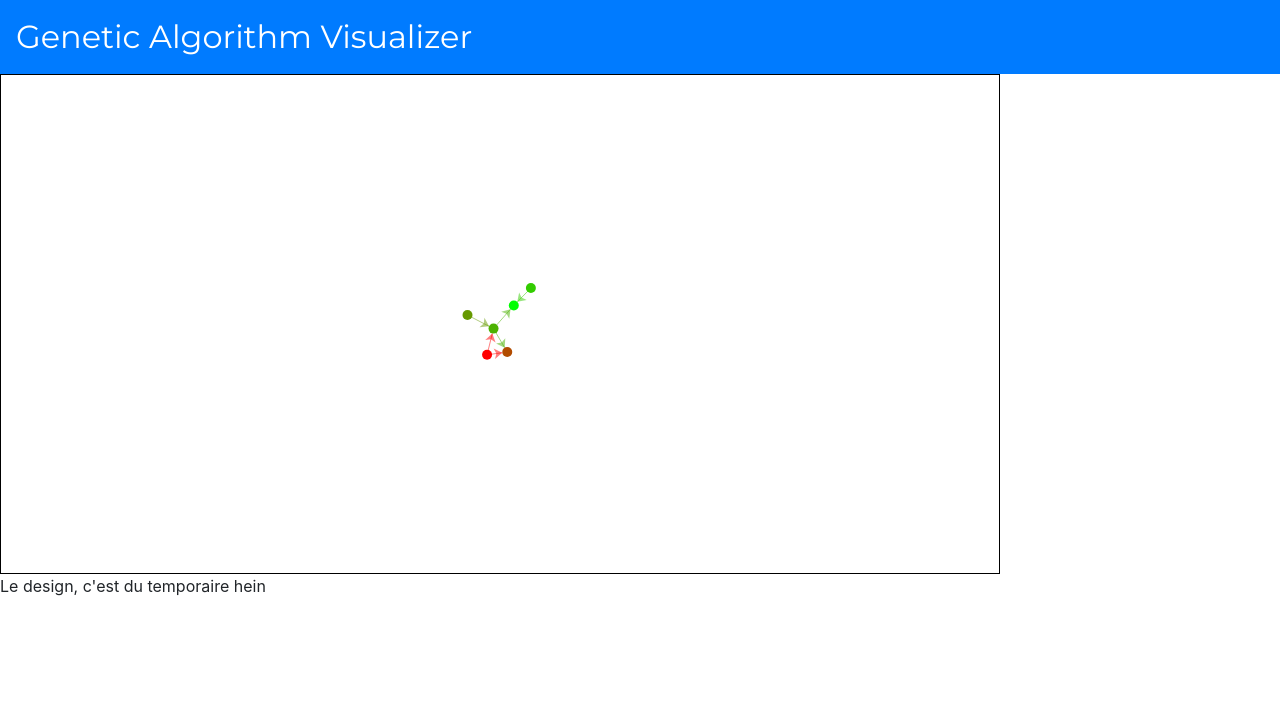
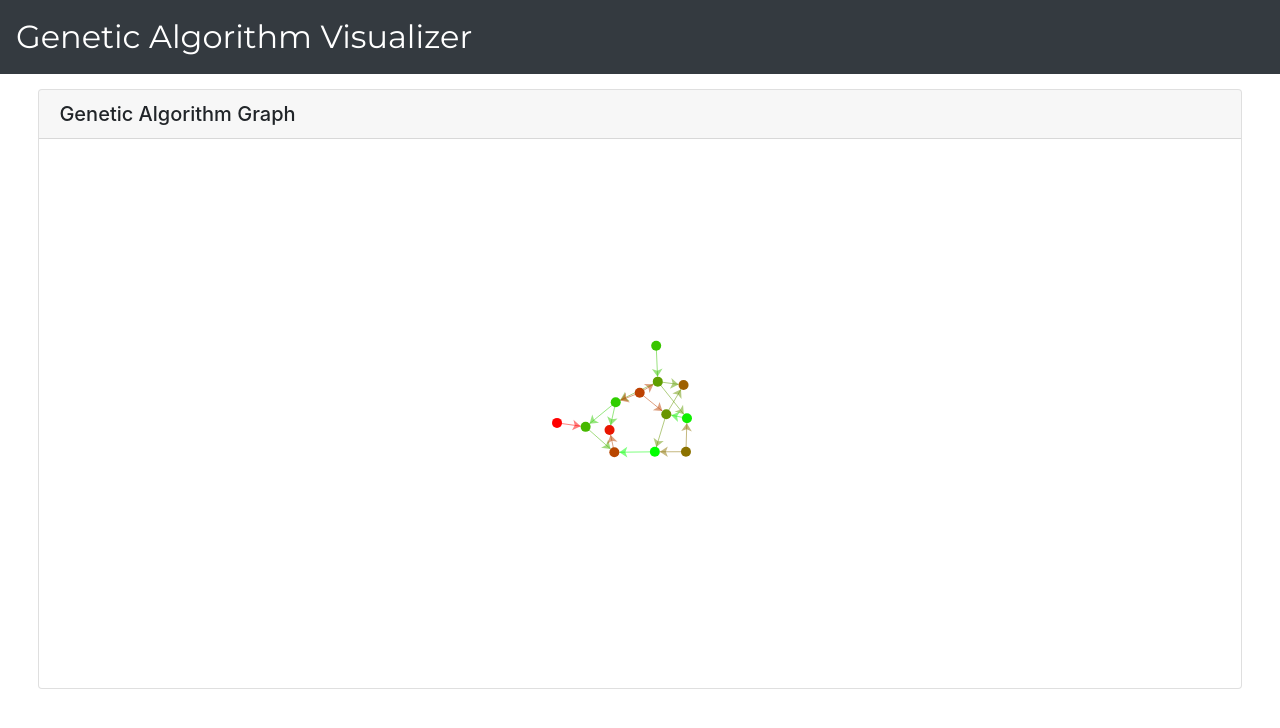
Before and after one commit to KNaudin/Genetic-Algorithm-Visualizer, a plain HTML site: page index.html in a window 1280 px wide. Drawn offline with Linux system fonts and the light colour scheme.

Commit message:
Lecture des infos depuis le .json, amélioration globale de la page: on peut la regarder sans saigner des yeux

```diff
--- a/css/style.css
+++ b/css/style.css
@@ -7,3 +7,42 @@
 	font-family: Montserrat;
 
 }
+
+#row_visuel
+{
+	display: flex;
+	justify-content: center;
+}
+
+#visualisationGraph
+{
+	width: 100%;
+	height: 100%;
+}
+
+.visuelCard
+{
+	width: 94%;
+	height: 600px;
+	margin-top: 15px;
+}
+
+.tooltipStyle
+{
+	display: block;
+	background-color: #f5f5f5;
+	border: 1px solid #e3e3e3;
+	border-radius: 4px;
+	-webkit-box-shadow: inset 0 1px 1px rgba(0, 0, 0, .05);
+	box-shadow: inset 0 1px 1px rgba(0, 0, 0, .05);
+	padding: 7px;
+	color: #333;
+	font-family: Roboto;
+	font-size: 1.2em;
+
+}
+
+.tooltipParent
+{
+	color: #333;
+}
--- a/index.html
+++ b/index.html
@@ -15,25 +15,24 @@
 
 	<body>
 
-		<nav class="navbar navbar-expand-lg navbar-dark bg-primary">
+		<nav class="navbar navbar-expand-lg navbar-dark bg-dark">
 		  <a class="navbar-brand" href="#">Genetic Algorithm Visualizer</a>
 		</nav>
 
-
-		<div style="width:1000px; height: 500px; border: 1px solid black;" id="visualisationGraph">
-
+		<div class="container-fluid">
+			<div class="row" id="row_visuel">
+			<div class="card visuelCard">
+				<h5 class="card-header">Genetic Algorithm Graph</h5>
+				<div id="visualisationGraph"></div>
+			</div>
+			</div>
 		</div>
-
-		<p>Le design, c'est du temporaire hein</p>
-
-
-
-
 
 		<script type="text/javascript" src="js/jquery.min.js"></script>
 		<script type="text/javascript" src="js/popper.min.js"></script>
 		<script type="text/javascript" src="js/bootstrap.min.js"></script>
 		<script type="text/javascript" src="js/echarts.min.js"></script>
+		<script type="text/javascript" src="log.json"></script>
 		<script type="text/javascript" src="js/graph.js"></script>
 		<script type="text/javascript" src="js/visualisation.js"></script>
 
--- a/js/graph.js
+++ b/js/graph.js
@@ -1,5 +1,9 @@
 class Graph{
 
+	/**
+	 * Create a Graph instance
+	 * @constructor
+	 */
 	constructor()
 	{
 		this.data = {};
@@ -10,40 +14,75 @@ class Graph{
 		this.firstNodeAdded = true;
 	}
 
+	/**
+	 * Add a node to the graph
+	 *
+	 * @param {n} The node to add
+	 */
 	addNode(n)
 	{
+		//Visual default style of the node (normal an hovered)
+		n["itemStyle"] = {
+			"normal" : {
+				"color" : "#FF0000",
+			},
+
+			"emphasis" : {
+				"borderColor" : "#0000FF",
+				"borderWidth" : "3",
+				"borderType" : "dotted"
+			}
+		};
+
 		this.data["nodes"].push(n);
+
+		//Track info on fitness to visually differenciate the nodes in the graph
 		if(this.firstNodeAdded)
 		{
-			this.minFitness = n.getFitness();
-			this.maxFitness = n.getFitness();
+			this.minFitness = n.fitness;
+			this.maxFitness = n.fitness;
 			this.firstNodeAdded = false;
 		}
-		this.minFitness = (n.getFitness() < this.minFitness) ? n.getFitness() : this.minFitness;
-		this.maxFitness = (n.getFitness() > this.maxFitness) ? n.getFitness() : this.maxFitness;
-		if(!$.isEmptyObject(n.getParents()))
+		this.minFitness = (n.fitness < this.minFitness) ? n.fitness : this.minFitness;
+		this.maxFitness = (n.fitness > this.maxFitness) ? n.fitness : this.maxFitness;
+
+		//Link the node to his potential previously-created parents
+		if(!$.isEmptyObject(n.parents))
 		{
-			for(var p in n.getParents())
+			for(var p in n.parents)
 			{
-				this.addLink(n.getParents()[p], n.getName());
+				this.addLink(n.parents[p], n.name);
 			}
 		}
 	}
 
+	/**
+	 * Add an oriented edge between two nodes in the graph
+	 * @param {n1} The source node
+	 * @param {n2} The target node
+	 */
 	addLink(n1, n2)
 	{
 		var link = { "source":n1, "target":n2};
 		this.data["links"].push(link);
 	}
 
+	/**
+	 * Color the nodes according to their fitness value
+	 * Node with lower fitness: GREEN
+	 * Node with higher fitness: RED
+	 * Other node's color are interpolated from their fitness value
+	 */
 	spreadFitnessColor()
 	{
+		//RED
 		var c1 = {
 			r:255,
 			g:0,
 			b:0
 		};
 
+		//GREEN
 		var c2 = {
 			r:0,
 			g:255,
@@ -51,71 +90,12 @@ class Graph{
 		};
 		for(var n in this.data["nodes"])
 		{
-			var r = (this.data["nodes"][n].getFitness()-this.minFitness)/(this.maxFitness-this.minFitness);
-			this.data["nodes"][n].setColor(rgbToHex((c1.r*r)+(c2.r*(1-r)), (c1.g*r)+(c2.g*(1-r)), (c1.b*r)+(c2.b*(1-r))));
+			var r = (this.data["nodes"][n].fitness-this.minFitness)/(this.maxFitness-this.minFitness);
+			this.data["nodes"][n].itemStyle.normal["color"] = (rgbToHex((c1.r*r)+(c2.r*(1-r)), (c1.g*r)+(c2.g*(1-r)), (c1.b*r)+(c2.b*(1-r))));
+			this.data["nodes"][n].itemStyle.emphasis["borderColor"] = this.data["nodes"][n].itemStyle.normal["color"];
 		}
 
 
 	}
 
 }
-
-class Node
-{
-	constructor(name, parents={}, fitness=0, color="#00FF00", size=10)
-	{
-		this.name = name;
-		this.fitness = fitness;
-		this.value = [];
-		this.parents = parents;
-		this.itemStyle = { normal: {}, emphasis:{} };
-		this.setColor(color);
-		this.setBorderColorWhenHovered("blue");
-		this.symbolSize = size;
-	}
-
-	getName()
-	{
-		return this.name;
-	}
-
-	getParents()
-	{
-		return this.parents;
-	}
-
-	setColor(c)
-	{
-		this.itemStyle.normal["color"] = c;
-	}
-
-	setBorderColorWhenHovered(c)
-	{
-		this.itemStyle.emphasis["borderColor"] = c;
-	}
-
-	getFitness()
-	{
-		return this.fitness;
-	}
-}
-
-function rgbToHex(r, g, b) {
-    return "#" + ((1 << 24) + (r << 16) + (g << 8) + b).toString(16).slice(1);
-}
-
-var graph = new Graph();
-var n1 = new Node("premier", undefined, 100);
-var n2 = new Node("second", undefined, 40);
-var n3 = new Node("troisieme", [n1.getName(), n2.getName()], 30);
-var n4 = new Node("quatrieme", [n1.getName(), n3.getName()], 70);
-var n5 = new Node("cinquieme", undefined, 20);
-var n6 = new Node("sixième", [n5.getName(), n3.getName()], 0);
-
-graph.addNode(n1);
-graph.addNode(n2);
-graph.addNode(n3);
-graph.addNode(n4);
-graph.addNode(n5);
-graph.addNode(n6);
-graph.spreadFitnessColor();
--- a/js/visualisation.js
+++ b/js/visualisation.js
@@ -1,17 +1,43 @@
-var visuel = echarts.init(document.getElementById('visualisationGraph'));
+
+$(function(){
+
+    var graph = new Graph();
+
+    //Pour tout les nodes de l'objet log (défini dans le script inclus dans l'index -> a changer une fois le système d'upload de fichier en place)
+    for(var i in log.nodes)
+        graph.addNode(log.nodes[i]);
+    graph.spreadFitnessColor();
+
+    var visuel = echarts.init($('#visualisationGraph')[0]);
     visuel.showLoading();
+    startGraphVisualisation(visuel, graph);
+
+
+})
+
+/**
+  * Create a visual graph of the genetic algorithm
+  * @param {visuel} The DOM element which will contain the graph
+  * @param {graph} The data we will rely on
+  */
+function startGraphVisualisation(visuel, graph)
+{
+    var lastTooltipContent = "";
     option = {
         tooltip: {
                 trigger: "item",
                 formatter: function (params, ticket, callback) {
                     if(params.dataType=="node")
-                    return tooltipContent(params.data);
-                else return "";
+                        lastTooltipContent = tooltipContent(params.data);
+                    return lastTooltipContent;
                 },
                 name: "test",
-            triggerOn: 'click'
+                triggerOn: 'click',
+                extraCssText: "background-color: transparent;border:none",
+                enterable: true,
+                position: {right: 10, top: 10},
+                alwaysShowContent: true
             },
-
         series: [{
             type: 'graph',
             layout: 'force',
@@ -23,6 +49,7 @@ option = {
             },
             draggable: true,
             roam: true,
+            large: true,
             data: graph.data["nodes"],
             categories: graph.categories,
             force: {
@@ -30,7 +57,8 @@ option = {
                 // repulsion: 20,
                 edgeLength: 5,
                 repulsion: 100,
-            gravity: 0.2
+                gravity: 0.2,
+                //layoutAnimation: false,
             },
             edges: graph.data["links"],
             edgeSymbol: ['none', 'arrow'],
@@ -44,20 +72,40 @@ option = {
             }
         }]
     };
+    visuel.setOption(option);
     visuel.hideLoading();
-visuel.setOption(option);
 
+}
+
+/**
+  * Set the content of the tooltip according to the node's informations
+  * @param {node} The node clicked
+  */
 function tooltipContent(node)
 {
-    var s = "<b>ID:</b> "+node.name+"<br />";
+    var s = "<span class=' tooltipStyle'>";
+    s += "<b>ID:</b> "+node.name+"<br />";
     if(!$.isEmptyObject(node.parents))
     {
         s += "<b>Parents: </b>";
             s += "<ul>";
                 for(var p in node.parents)
-                    s += "<li>"+node.parents[p]+"</li>";
+                    s += "<li class='tooltipParent'>"+node.parents[p]+"</li>";
             s += "</ul>";
     }
-    s+="<b>Fitness: </b>"+node.fitness;
+    s +="<b>Fitness: </b>"+node.fitness+"<br />";
+    s += "<b>Generation: </b>"+node.generation;
+    s += "</span>";
     return s;
 }
+
+/**
+  * Convert a color from RGB format to HEX format
+  * @param {r} The value of the RED component
+  * @param {g} The value of the GREEN component
+  * @param {b} The value of the BLUE component
+  * @return The color to HEX format
+  */
+function rgbToHex(r, g, b) {
+    return "#" + ((1 << 24) + (r << 16) + (g << 8) + b).toString(16).slice(1);
+}
--- /dev/null
+++ b/log.json
@@ -0,0 +1,91 @@
+log = {
+    "nodes":
+    [
+        {
+            "name": "1",
+            "fitness": 40,
+            "generation": 1
+        },
+
+        {
+            "name": "2",
+            "fitness": 100,
+            "generation": 1
+        },
+
+        {
+            "name": "3",
+            "parents": ["1", "2"],
+            "fitness": 58,
+            "generation": 1
+        },
+
+        {
+            "name": "4",
+            "fitness": 130,
+            "generation": 1
+        },
+
+        {
+            "name": "5",
+            "fitness": 78,
+            "generation": 1
+        },
+
+        {
+            "name": "6",
+            "parents": ["5", "3"],
+            "fitness": 21,
+            "generation": 2
+        },
+
+        {
+            "name": "7",
+            "parents": ["6", "2"],
+            "fitness": 62,
+            "generation": 3
+        },
+
+        {
+            "name": "8",
+            "parents": ["3", "2"],
+            "fitness": 36,
+            "generation": 2
+        },
+
+        {
+            "name": "9",
+            "parents": ["7", "5"],
+            "fitness": 14,
+            "generation": 4
+        },
+
+        {
+            "name": "10",
+            "parents": ["8", "4"],
+            "fitness": 46,
+            "generation": 3
+        },
+
+        {
+            "name": "11",
+            "parents": ["3", "7"],
+            "fitness": 86,
+            "generation": 4
+        },
+
+        {
+            "name": "12",
+            "parents": ["9", "10"],
+            "fitness": 98,
+            "generation": 5
+        },
+
+        {
+            "name": "13",
+            "parents": ["12", "8"],
+            "fitness": 120,
+            "generation": 6
+        }
+    ]
+}
```
Lines whose indentation alone changed are shown as unchanged.
